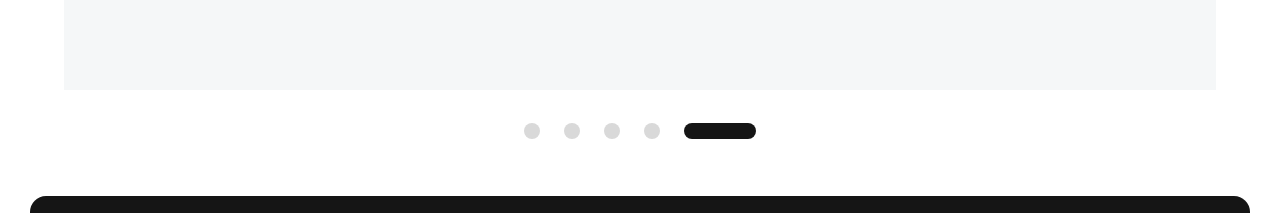
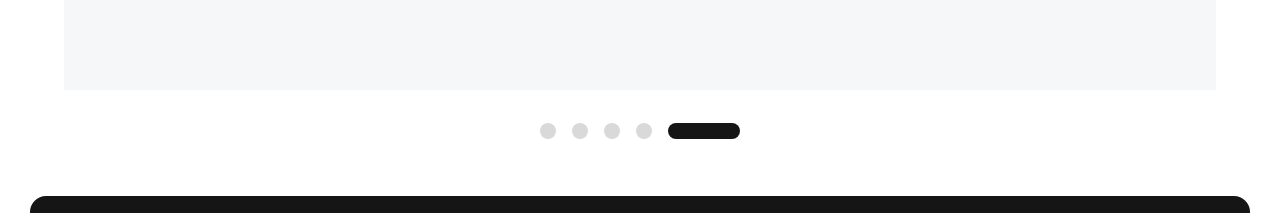
Before and after one commit to mmustaphak/ui-ux-portfolio, a React (Vite) app: page / in a window 1280 px wide. Shown: the part 3063-3276 px from the top of the page. Built offline with nearby package versions, Linux system fonts and the light colour scheme; no server answers.

Commit message:
Gave sufficent spacing between testimonial navButton

```diff
--- a/src/components/Testimonial.jsx
+++ b/src/components/Testimonial.jsx
@@ -57,7 +57,7 @@ export default function Testimonial() {
       <div className="testimonial relative w-full flex gap-x-80 mt-2 overflow-x-scroll snap-x snap-mandatory md:mt-8 min-[660px]:px-16">
         {renderedTestimonials}
       </div>
-      <div className="flex justify-between mx-auto mt-2 max-w-[75px] md:mt-8 md:max-w-[150px] lg:max-w-[232px]">
+      <div className="flex justify-center gap-x-4 mt-2 md:mt-8 ">
         {navigationButtons}
       </div>
     </>
```
